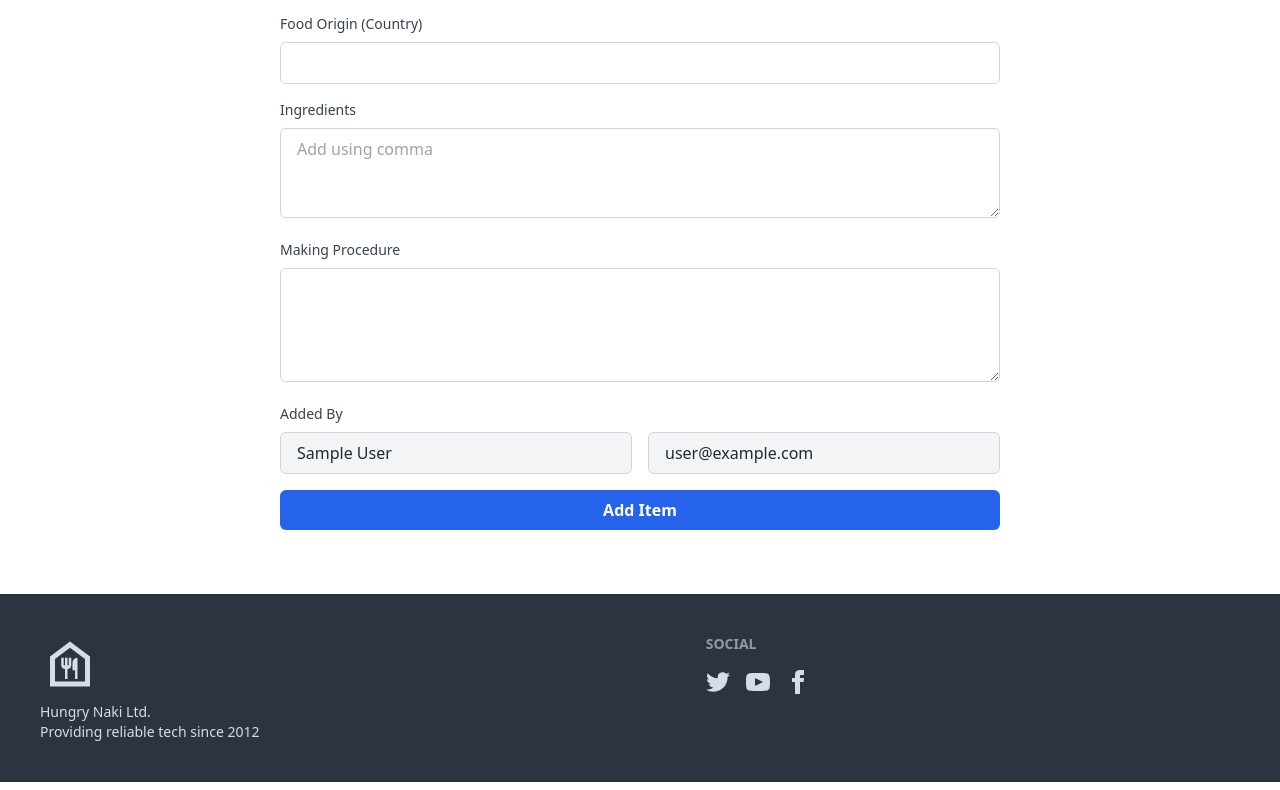
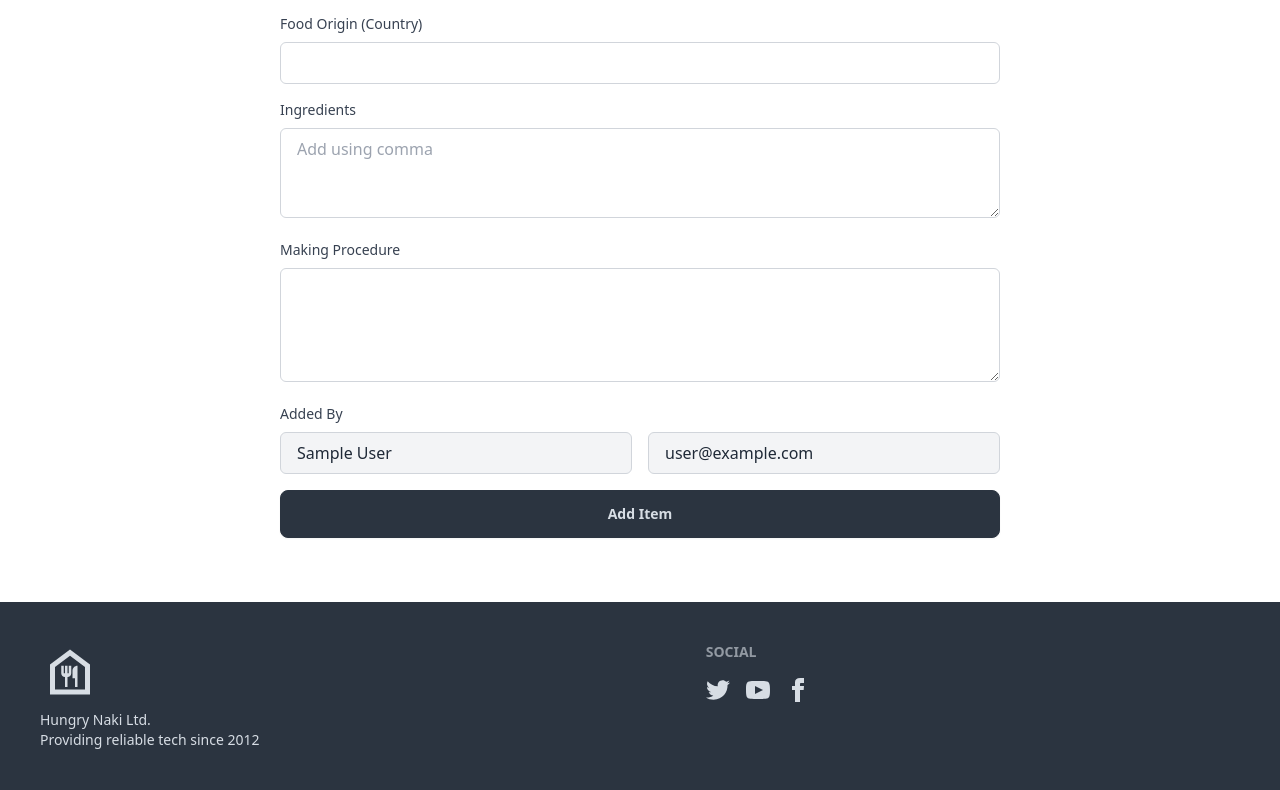
Before and after one commit to ahasan-ullah/Hungry-Naki, a React (Vite) app: page /addFood in a window 1280 px wide. Shown: the part 640-1430 px from the top of the page. Built offline with nearby package versions, Linux system fonts and the light colour scheme; no server answers; sample sign-in values are in the browser's storage.

Commit message:
add food button changed

```diff
--- a/src/pages/AddFood/AddFood.jsx
+++ b/src/pages/AddFood/AddFood.jsx
@@ -200,7 +200,7 @@ const AddFood = () => {
         {/* Add Item Button */}
         <button
           type="submit"
-          className="w-full py-2 px-4 bg-blue-600 text-white font-bold rounded-md hover:bg-blue-700 focus:ring focus:ring-blue-200 focus:outline-none"
+          className="btn btn-neutral w-full"
         >
           Add Item
         </button>
```
